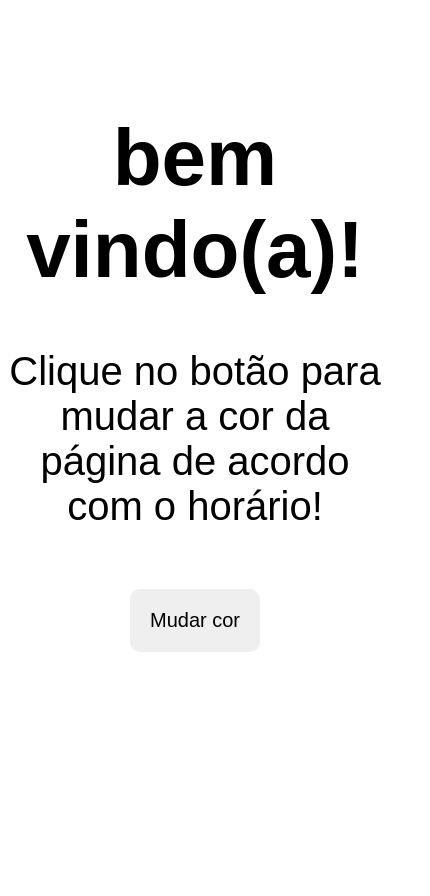
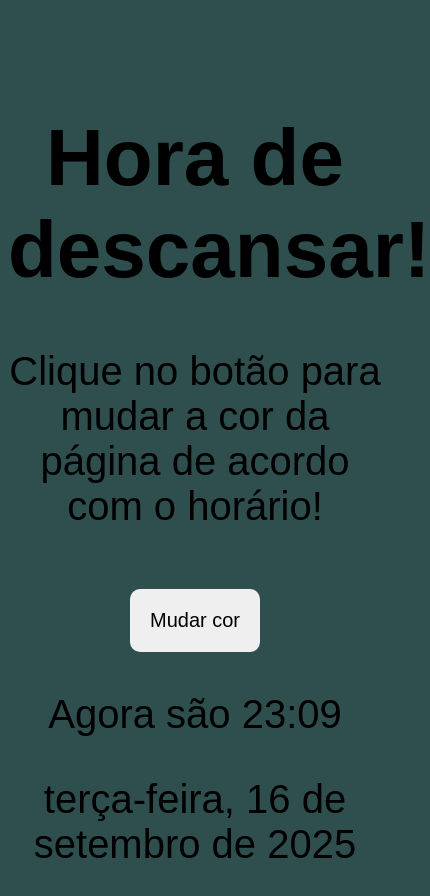
Before and after one commit to Luizcodigos/Portfolio, a plain HTML site: page mobile.html in a window 390 px wide. Both pictures are taken after a click on the button "Mudar cor". Shown: the whole page, 430 px wide, since content can reach past the window. Before the commit the page ends 844 px from the top, so only its background shows below. Drawn offline with Linux system fonts and the light colour scheme.

Commit message:
Update mobile.html

```diff
--- a/mobile.html
+++ b/mobile.html
@@ -6,64 +6,73 @@
     <title>Mudar de cor de acordo com o Horário</title>
 
     <style>
-        body{
-            transition:background-color 3s;
+        body {
+            transition: background-color 3s;
             font-family: Arial, Helvetica, sans-serif;
             color: black;
             text-align: center;
             padding-top: 100px;
         }
-        button{
+        button {
             padding: 20px;
             font-family: Arial, Helvetica, sans-serif;
             margin-top: 20px;
             cursor: pointer;
-            border:none;
+            border: none;
             border-radius: 10px;
         }
-        @media(max-width:800px){
-            body{font-size: 40px; padding-top: 50px;}
-            button{font-size: 20px; padding: 20px;}
+        @media (max-width: 800px) {
+            body { font-size: 40px; padding-top: 50px; }
+            button { font-size: 20px; padding: 20px; }
         }
     </style>
-
 </head>
 <body>
     <h1 id="titulo">bem vindo(a)!</h1>
     <p>Clique no botão para mudar a cor da página de acordo com o horário!</p>
     <button onclick="trocar()">Mudar cor</button>
 
+    <!-- Adicionados os elementos para mostrar hora e data -->
+    <p id="hora"></p>
+    <p id="data"></p>
+
     <script>
         function trocar() {
-            const hora = new Date().getHours();
+            const agora = new Date();
+            const hora = agora.getHours();
             let cor;
             let mensagem;
 
-            if (hora >= 6 && hora < 12){
+            if (hora >= 6 && hora < 12) {
                 cor = "#ffd700";
                 mensagem = "Bom dia!";
-            }
-            else if (hora >= 12 && hora < 18){
+            } else if (hora >= 12 && hora < 18) {
                 cor = "#ff8c00";
                 mensagem = "Boa tarde!";
-            }
-            else if (hora >= 18 && hora < 23){
+            } else if (hora >= 18 && hora < 23) {
                 cor = "#1e900f";
                 mensagem = "Boa noite!";
+            } else {
+                cor = "#2f4f4f";
+                mensagem = "Hora de descansar!";
+            }
 
-            }
-            else {
-                cor ="2f4f4f";
-                mensagem = "Hora de descansar!";
+            document.body.style.backgroundColor = cor;
+            document.getElementById("titulo").innerHTML = mensagem;
 
-            }
-            document.body.style.backgroundColor = cor;
-            document.getElementbyid("titulo").innerHTML = mensagem;
+            // Parte adicionada da imagem
+            const minutos = agora.getMinutes().toString().padStart(2, "0");
+            const opcoes = {
+                weekday: 'long',
+                year: 'numeric',
+                month: 'long',
+                day: 'numeric'
+            };
+            const dataFormatada = agora.toLocaleDateString("pt-BR", opcoes);
 
+            document.getElementById("hora").innerHTML = `Agora são ${hora}:${minutos}`;
+            document.getElementById("data").innerHTML = dataFormatada;
         }
-
     </script>
-
-
 </body>
 </html>
```
